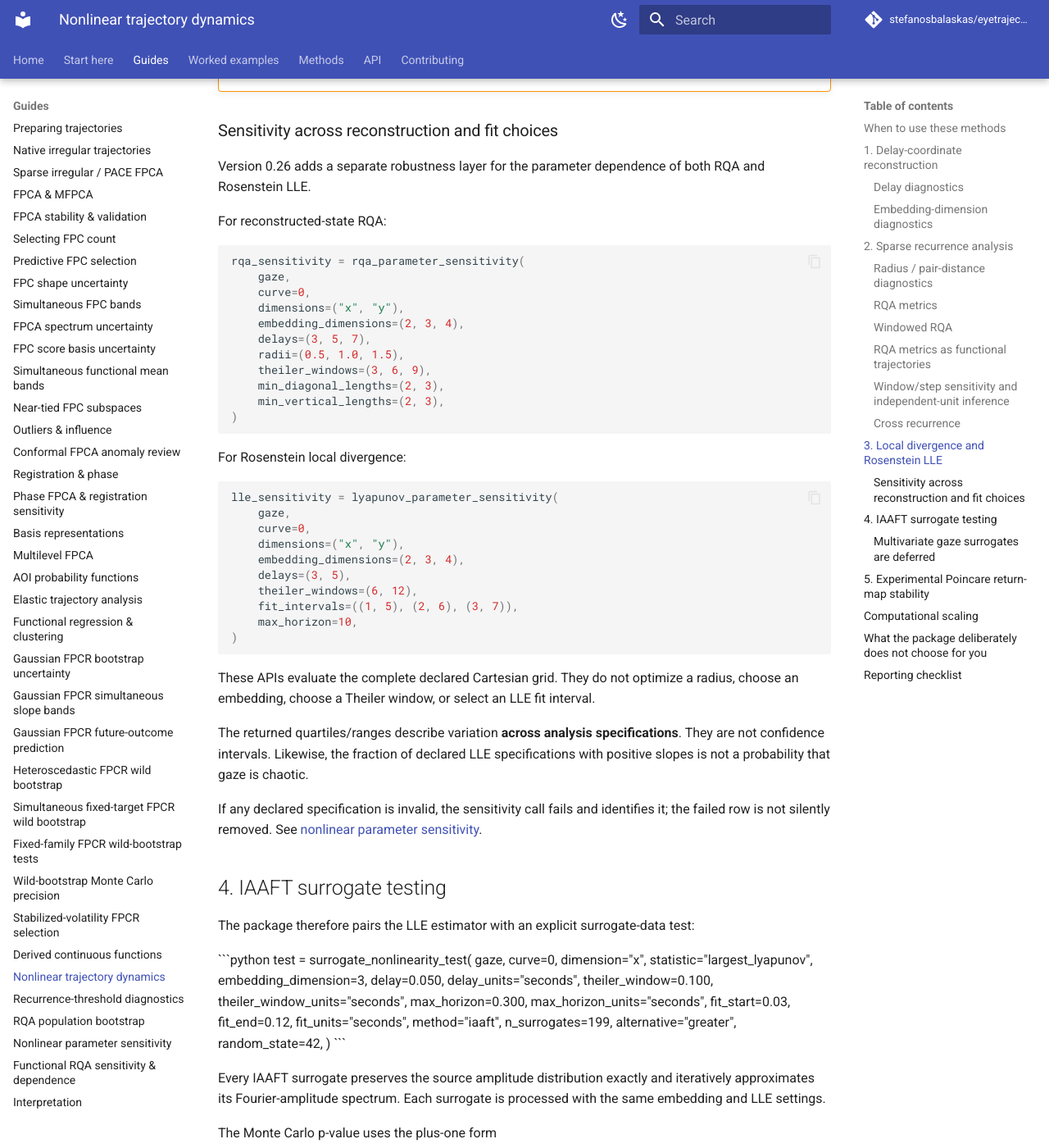
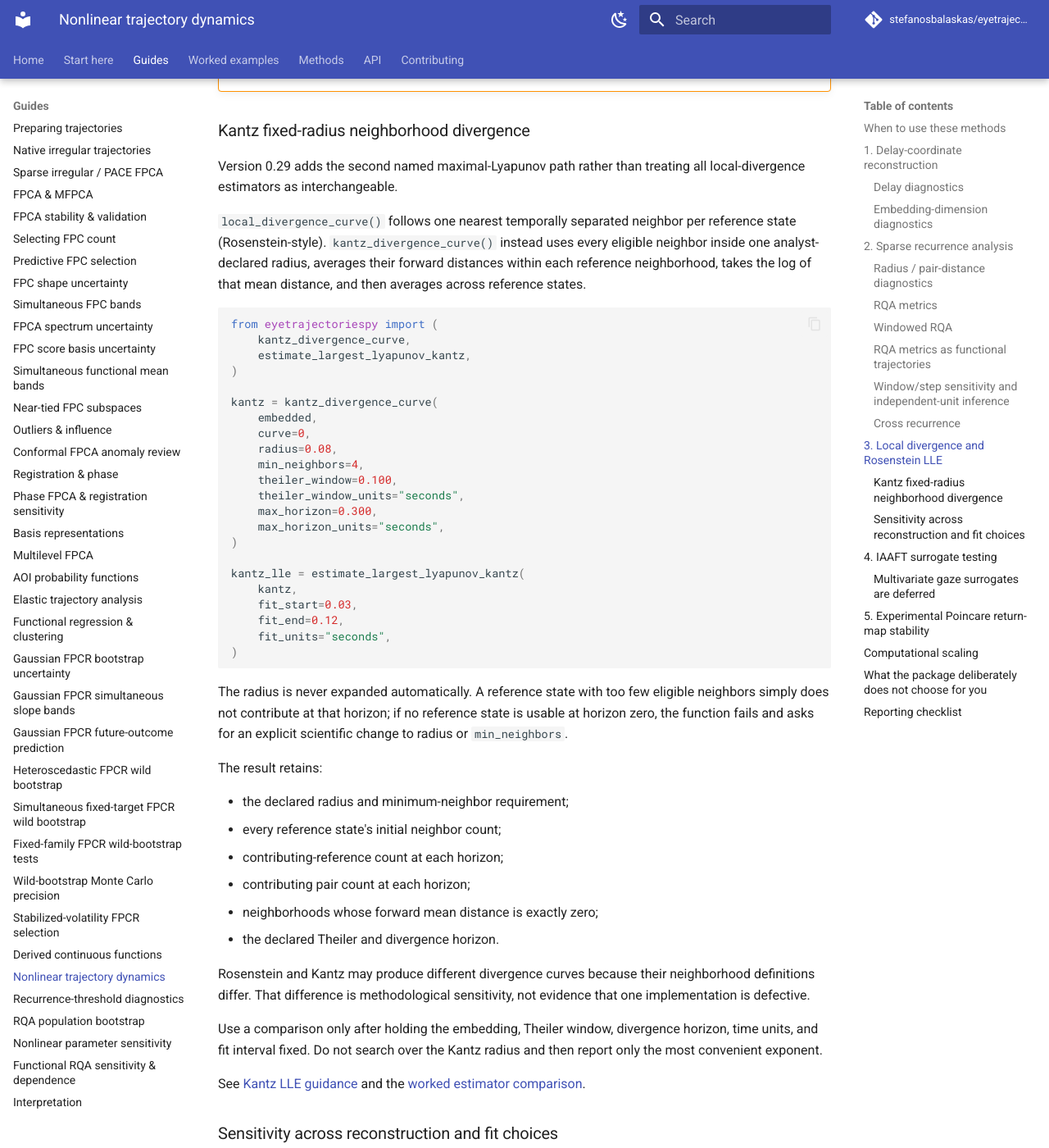
Before and after one commit to stefanosbalaskas/eyetrajectoriespy, an MkDocs documentation site: the page built from docs/guides/nonlinear-dynamics.md, in a window 1280 px wide and 1400 px high, scrolled down 7292 px. Shown: the whole window at 82% size. Built offline with MkDocs 1.6.1 and Material for MkDocs 9.7.7, drawn with Linux system fonts in a browser that asks for light colours; comment, search, counter and statistics services are not loaded; some of the changed text lies outside the part shown.

Commit message:
Add Kantz LLE guidance and comparison

````diff
--- a/docs/guides/nonlinear-dynamics.md
+++ b/docs/guides/nonlinear-dynamics.md
@@ -5,7 +5,7 @@ Version 0.23 adds nonlinear-dynamics tools for continuous gaze trajectories whil
 The implementation is divided into three scientific layers:
 
 1. **established reconstruction / recurrence analysis** — delay embedding, AMI/ACF diagnostics, false-nearest-neighbor diagnostics, sparse RQA, windowed RQA, cross-RQA, and functionalized RQA trajectories;
-2. **advanced nonlinear diagnostics** — Rosenstein local divergence / largest-Lyapunov estimation and IAAFT surrogate testing. LLE has direct eye-movement signal-analysis precedent, but remains uncommon as a continuous behavioral-scanpath descriptor;
+2. **advanced nonlinear diagnostics** — named Rosenstein and Kantz local-divergence / largest-Lyapunov estimation plus IAAFT surrogate testing. LLE has direct eye-movement signal-analysis precedent, but remains uncommon as a continuous behavioral-scanpath descriptor;
 3. **experimental behavioral stability** — empirical Poincare sections and local return-map contraction/expansion.
 
 Classical Floquet multipliers, monodromy matrices, and numerical bifurcation continuation are **not** raw-gaze statistics and are not exposed as such.
@@ -354,6 +354,54 @@ No automated “linear region” selector is used.
 !!! warning "Interpretation"
     A positive estimated \(\lambda_{\max}\) does **not** by itself prove deterministic chaos in gaze behavior. Noise, filtering, nonstationarity, short records, embedding choices, and fit-interval choice can all create or alter apparent divergence.
 
+### Kantz fixed-radius neighborhood divergence
+
+Version 0.29 adds the second named maximal-Lyapunov path rather than treating all local-divergence estimators as interchangeable.
+
+`local_divergence_curve()` follows one nearest temporally separated neighbor per reference state (Rosenstein-style). `kantz_divergence_curve()` instead uses every eligible neighbor inside one analyst-declared radius, averages their forward distances within each reference neighborhood, takes the log of that mean distance, and then averages across reference states.
+
+```python
+from eyetrajectoriespy import (
+    kantz_divergence_curve,
+    estimate_largest_lyapunov_kantz,
+)
+
+kantz = kantz_divergence_curve(
+    embedded,
+    curve=0,
+    radius=0.08,
+    min_neighbors=4,
+    theiler_window=0.100,
+    theiler_window_units="seconds",
+    max_horizon=0.300,
+    max_horizon_units="seconds",
+)
+
+kantz_lle = estimate_largest_lyapunov_kantz(
+    kantz,
+    fit_start=0.03,
+    fit_end=0.12,
+    fit_units="seconds",
+)
+```
+
+The radius is never expanded automatically. A reference state with too few eligible neighbors simply does not contribute at that horizon; if no reference state is usable at horizon zero, the function fails and asks for an explicit scientific change to radius or `min_neighbors`.
+
+The result retains:
+
+- the declared radius and minimum-neighbor requirement;
+- every reference state's initial neighbor count;
+- contributing-reference count at each horizon;
+- contributing pair count at each horizon;
+- neighborhoods whose forward mean distance is exactly zero;
+- the declared Theiler and divergence horizon.
+
+Rosenstein and Kantz may produce different divergence curves because their neighborhood definitions differ. That difference is methodological sensitivity, not evidence that one implementation is defective.
+
+Use a comparison only after holding the embedding, Theiler window, divergence horizon, time units, and fit interval fixed. Do not search over the Kantz radius and then report only the most convenient exponent.
+
+See [Kantz LLE guidance](../methods/kantz-lle.md) and the [worked estimator comparison](../examples/kantz-lle.md).
+
 ### Sensitivity across reconstruction and fit choices
 
 Version 0.26 adds a separate robustness layer for the parameter dependence of both RQA and Rosenstein LLE.
````
